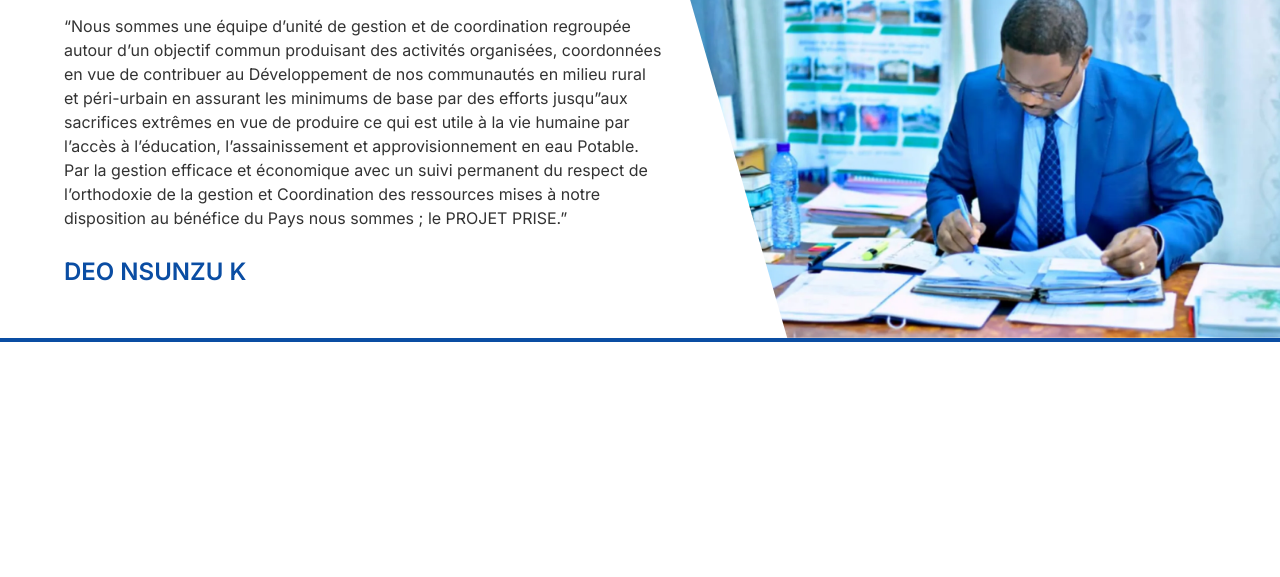
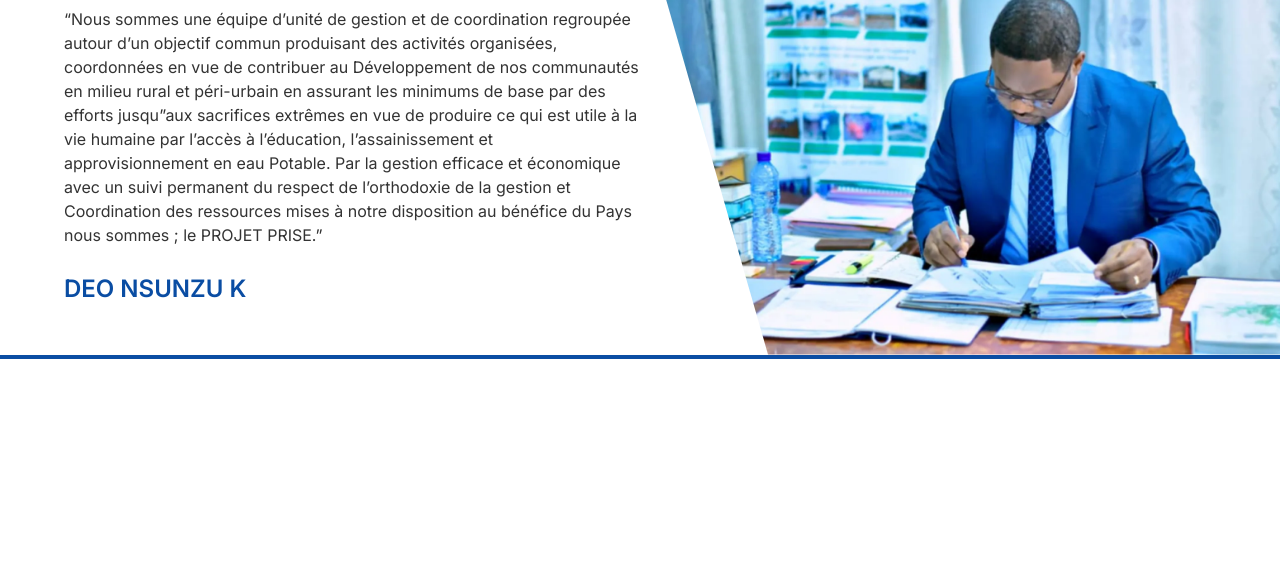
Before and after one commit to rohan031/rural-devlopment, an Astro site: page / in a window 1280 px wide. Shown: the part 223-800 px from the top of the page. Built offline with nearby package versions, Linux system fonts and the light colour scheme; Astro itself is replaced by a stand-in of ours.

Commit message:
fixed width

```diff
--- a/src/components/word/word.module.scss
+++ b/src/components/word/word.module.scss
@@ -9,15 +9,18 @@
 		"image"
 		"text";
 
+	.heading,
+	.text {
+		width: min(90%, var(--max-width));
+		margin-inline: auto;
+	}
+
 	.heading {
 		grid-area: heading;
 		font-size: 2rem;
 
 		text-align: center;
 		text-wrap: balance;
-
-		width: min(90%, var(--max-width));
-		margin-inline: auto;
 	}
 
 	.image {
@@ -29,9 +32,6 @@
 
 	.text {
 		grid-area: text;
-
-		width: min(90%, var(--max-width));
-		margin-inline: auto;
 
 		color: var(--text);
 
@@ -45,15 +45,25 @@
 	}
 
 	@include ab.screen-64 {
-		--_w: calc(100 * var(--vw));
-		--_mw: var(--max-width);
-		--_mwp: calc(90 * var(--vw));
+		--_w: calc(100 * var(--vw)); // full screen width
+		--_fixed-max-width: var(--max-width); // fixed max width
+		--_percent-max-width: calc(90 * var(--vw)); // percentage max width
 
-		--_leftp: calc((var(--_w) - var(--_mwp)) / 2);
-		--_leftf: calc((var(--_w) - var(--_mw)) / 2);
-		--_left: max(var(--_leftf), var(--_leftp));
+		--_percent-left: calc(
+			(var(--_w) - var(--_percent-max-width)) / 2
+		); // percentage margin left
+		--_fixed-left: calc(
+			(var(--_w) - var(--_fixed-max-width)) / 2
+		); // fixed margin left
+		--_left: max(var(--_fixed-left), var(--_percent-left)); // max of both
 
-		--_max-width: calc(var(--max-width) / 2);
+		--_percent-used-width: calc(
+			var(--_percent-max-width) / 2
+		); // percent used width
+		--_fixed-used-width: calc(
+			var(--_fixed-max-width) / 2
+		); // fixed used width
+		--_max-width: min(var(--_percent-used-width), var(--_fixed-used-width));
 
 		grid-template-areas:
 			".image"
```
